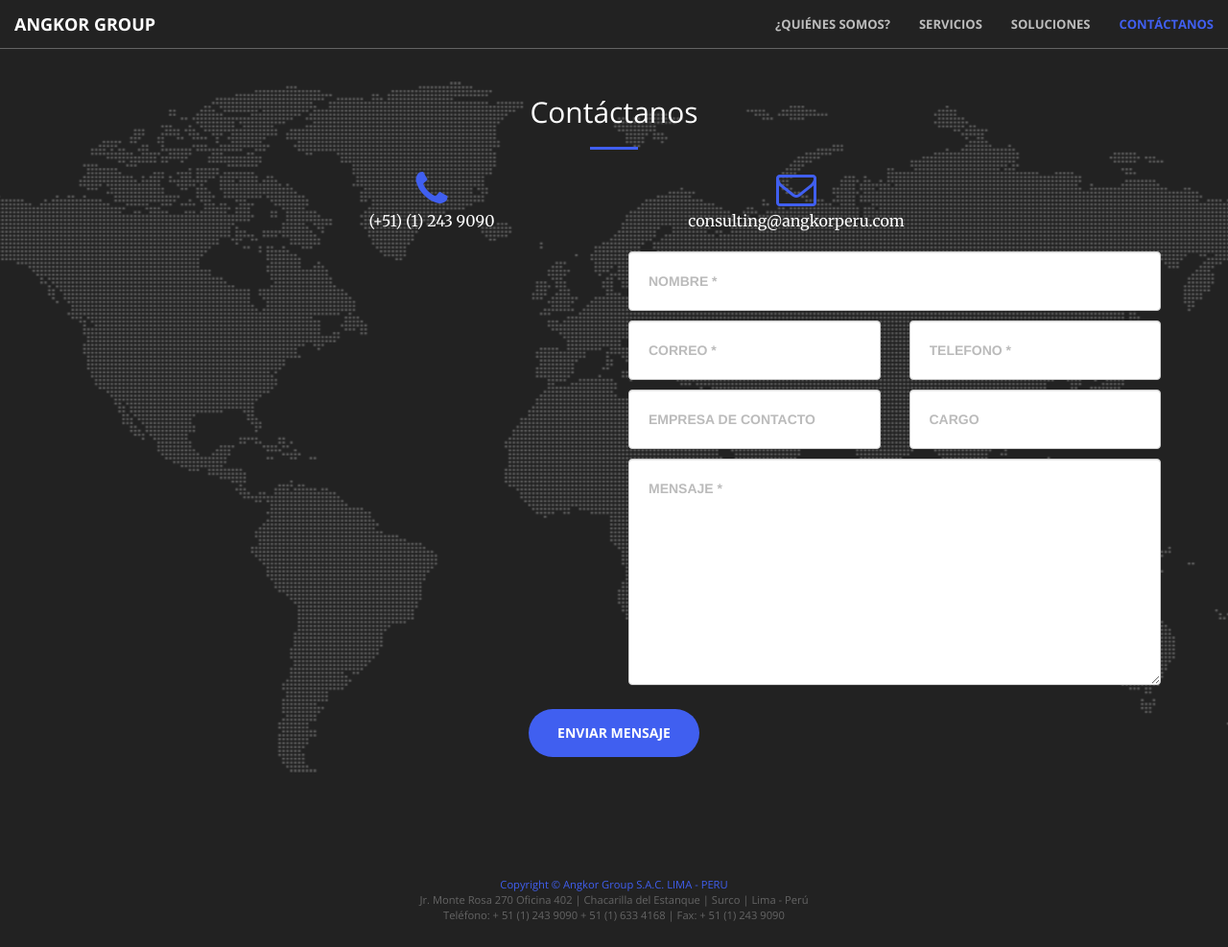
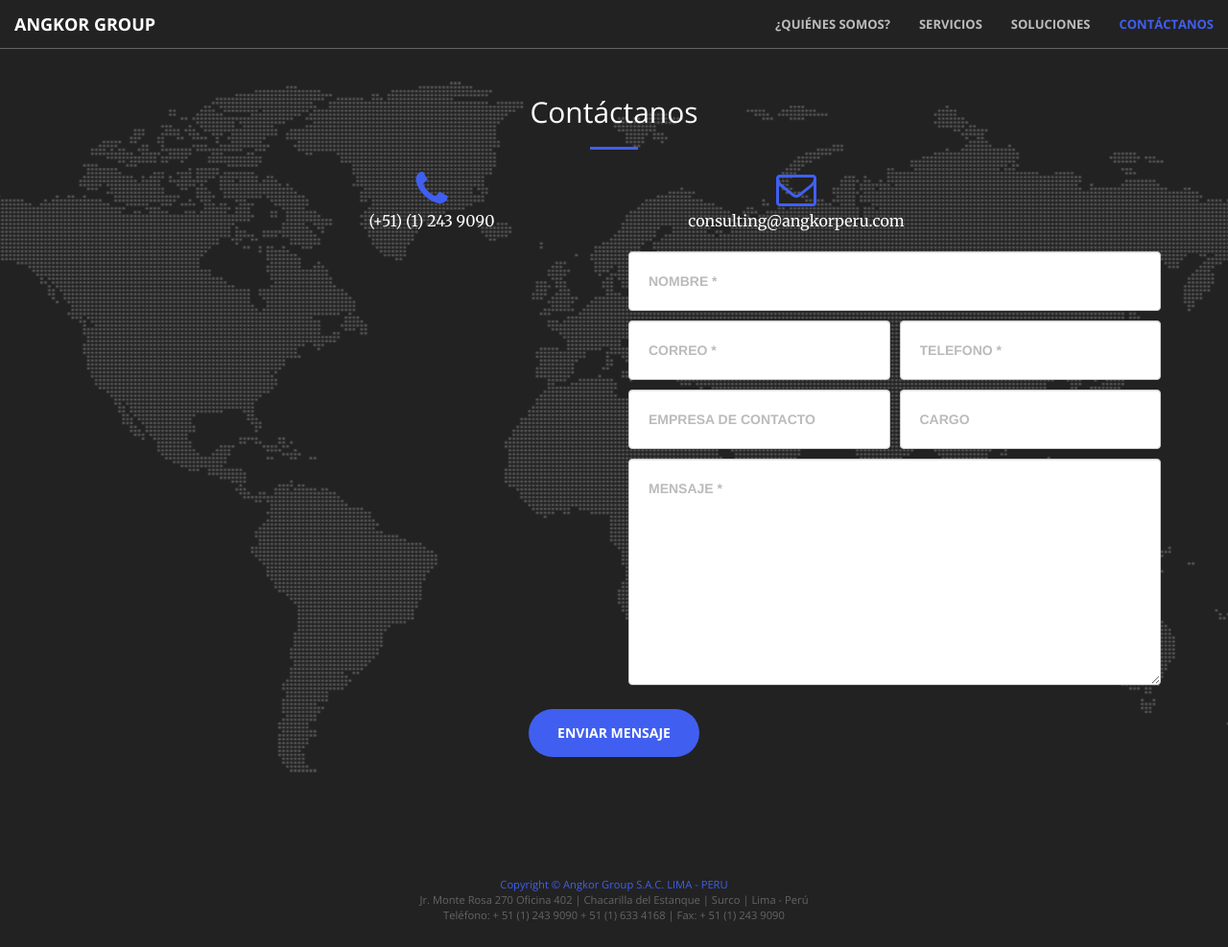
Before and after one commit to ggalvezmontero/angkorweb, a PHP site: page /contactanos.html in a window 1280 px wide. Shown: the whole page at 96% size. Run offline with PHP 8.4, Linux system fonts and the light colour scheme; some libraries are stand-ins or nearby versions.

Commit message:
contactanos front

```diff
--- a/contactanos.html
+++ b/contactanos.html
@@ -98,35 +98,29 @@
                 <div id="contact_map" class="contact-map"></div>
               </div>
               <div class="col-md-6">
-                <div class="form-group" style="margin-bottom: 0px;">
+                <div class="form-group no-margin-bottom">
                   <input type="text" class="form-control" placeholder="Nombre *" id="name" name="name" required data-validation-required-message="Por favor ingresa tu nombre.">
                   <p class="help-block text-danger"></p>
                 </div>
                 <div class="form-group">
-	                <div class="col-md-12" style="padding:0px;">
-	                	<div class ="col-md-6" style="padding-left:0px;" >
+	                	<div class ="col-md-6 form-input-left">
 		                	<input type="email" class="form-control" name ="email" placeholder="Correo *" id="email" required data-validation-required-message="Por favor ingresa tu correo.">
 		                 	<p class="help-block text-danger"></p>
 		                </div>
-		                <div class = "col-md-6" style="padding-right:0px;">
+		                <div class = "col-md-6 form-input-right">
 		                	<input type="phone" class="form-control" placeholder="Telefono *" id="phone" name="phone" required data-validation-required-message="Por favor ingresa tu telefono.">
 		                	<p class="help-block text-danger"></p>
 		                </div>
-	                </div>
-
                 </div>
                 <div class="form-group">
-	                <div class="col-md-12" style="padding:0px;">
-	                	<div class ="col-md-6" style="padding-left:0px; margin-bottom: 10px;" >
+	                	<div class ="col-md-6 form-input-left">
 		                	<input type="empresa" class="form-control" placeholder="Empresa de contacto " id="business" name="business">
-
+                      <p class="help-block text-danger"></p>
 		                </div>
-		                <div class = "col-md-6" style="padding-right:0px; margin-bottom: 10px;">
+		                <div class = "col-md-6 form-input-right">
 		                	<input type="phone" class="form-control" placeholder="Cargo " id="position" name ="position" >
-
+                      <p class="help-block text-danger"></p>
 		                </div>
-	                </div>
-
                 </div>
                 <div class="form-group">
                   <textarea class="form-control" placeholder="Mensaje *" id="message" name="message" required data-validation-required-message="Por favor ingresa un mensaje."></textarea>
--- a/public_html/css/custom.css
+++ b/public_html/css/custom.css
@@ -259,3 +259,17 @@
 .invisible {
   visibility:hidden;
 }
+
+.form-input-left {
+  padding-left: 0px;
+  padding-right: 5px;
+}
+
+.form-input-right {
+  padding-left: 5px;
+  padding-right: 0px;
+}
+
+.no-margin-bottom {
+  margin-bottom: 0px !important;
+}
```
